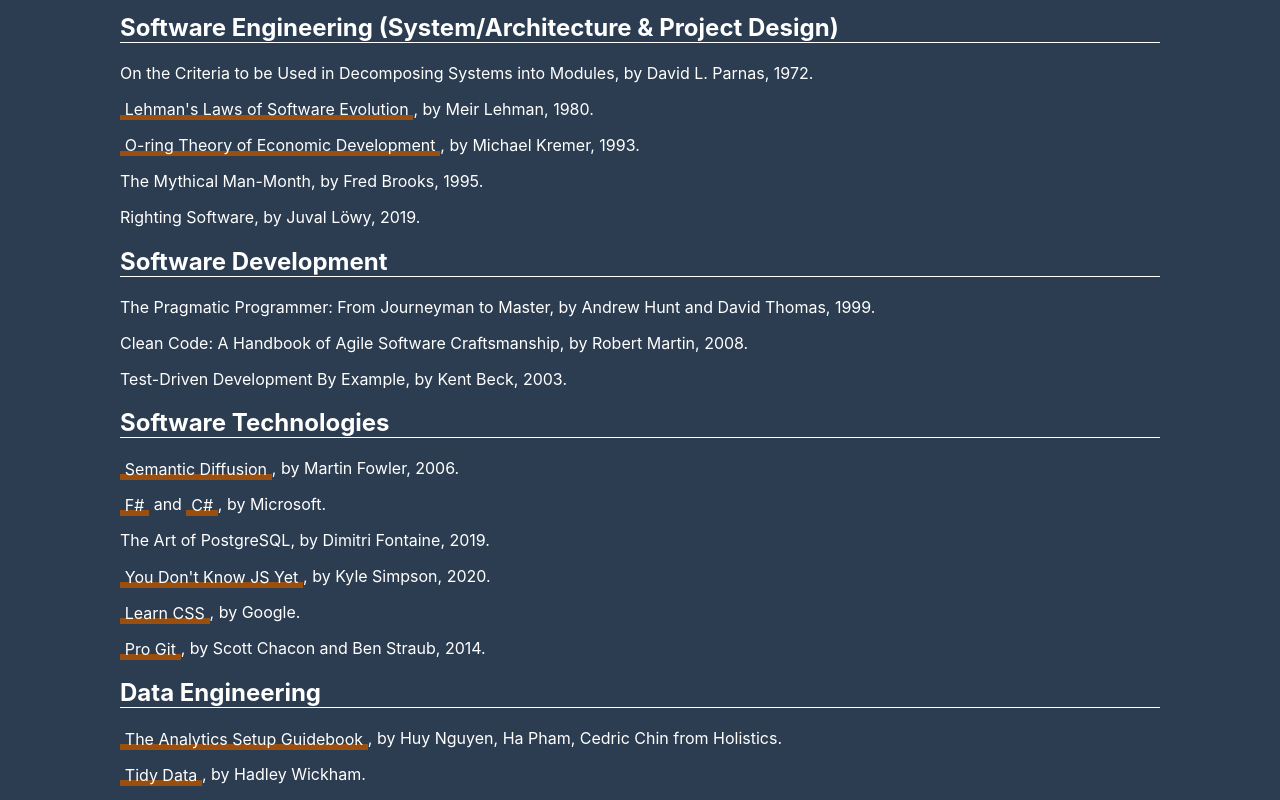
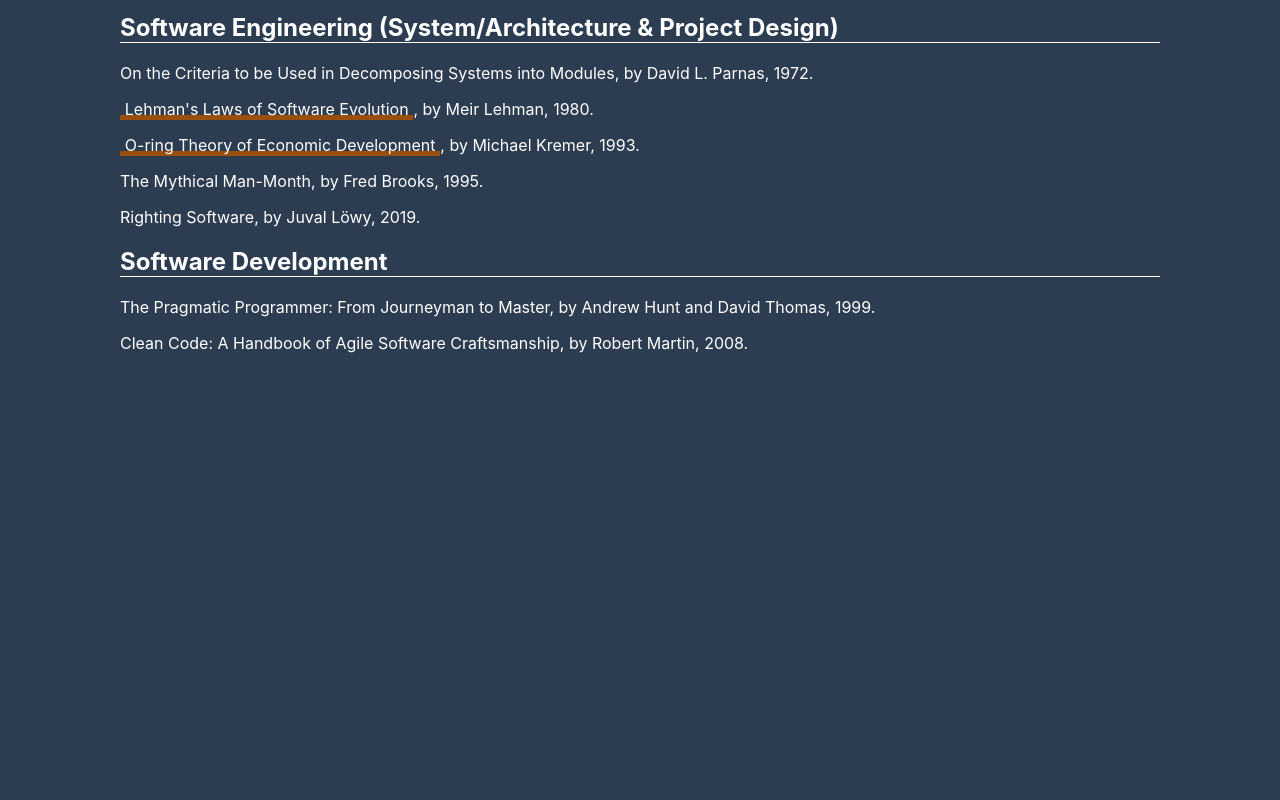
Before and after one commit to brunoroque06/brunoroque06.github.io, an Eleventy site: page software-engineering.md in a window 1280 px wide. Shown: the part 891-1691 px from the top of the page. After the commit the page ends 1260 px from the top, so only its background shows below. Built offline with nearby package versions, Linux system fonts and the light colour scheme; Eleventy itself is replaced by a stand-in of ours; files that its build step writes are made by us from their sources; what puppeteer would draw is missing.

Commit message:
Remove tech fluff

```diff
--- a/package.json
+++ b/package.json
@@ -7,7 +7,7 @@
   "devDependencies": {
     "@11ty/eleventy": "1.0.0",
     "gh-pages": "3.2.3",
-    "prettier": "2.5.1",
+    "prettier": "2.6.1",
     "puppeteer": "13.5.1",
     "sass": "1.49.9"
   }
--- a/software-engineering.md
+++ b/software-engineering.md
@@ -50,25 +50,3 @@
 The Pragmatic Programmer: From Journeyman to Master, by Andrew Hunt and David Thomas, 1999.
 
 Clean Code: A Handbook of Agile Software Craftsmanship, by Robert Martin, 2008.
-
-Test-Driven Development By Example, by Kent Beck, 2003.
-
-## Software Technologies
-
-[Semantic Diffusion](https://martinfowler.com/bliki/SemanticDiffusion.html), by Martin Fowler, 2006.
-
-[F#](https://docs.microsoft.com/en-us/dotnet/fsharp) and [C#](https://docs.microsoft.com/en-us/dotnet/csharp), by Microsoft.
-
-The Art of PostgreSQL, by Dimitri Fontaine, 2019.
-
-[You Don't Know JS Yet](https://github.com/getify/You-Dont-Know-JS), by Kyle Simpson, 2020.
-
-[Learn CSS](https://web.dev/learn/css), by Google.
-
-[Pro Git](https://git-scm.com/book/en/v2), by Scott Chacon and Ben Straub, 2014.
-
-## Data Engineering
-
-[The Analytics Setup Guidebook](https://www.holistics.io/books/setup-analytics/start-here-introduction), by Huy Nguyen, Ha Pham, Cedric Chin from Holistics.
-
-[Tidy Data](https://vita.had.co.nz/papers/tidy-data.pdf), by Hadley Wickham.
```
Also changed, not shown: 1 other file.
